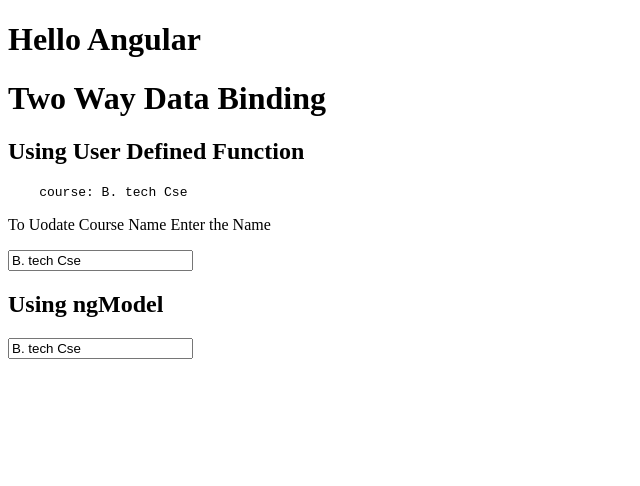
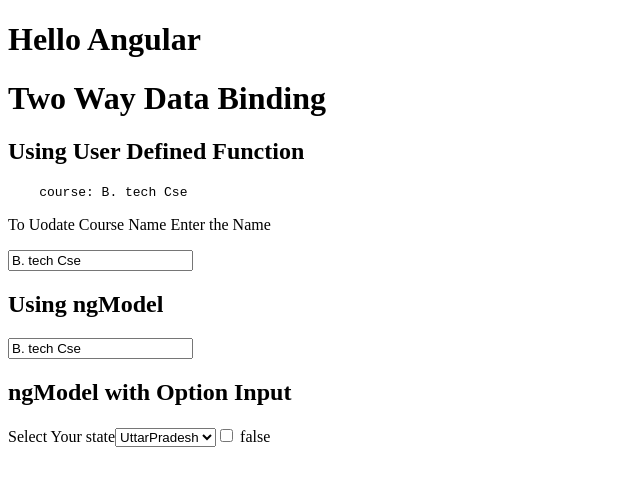
Before and after one commit to sachindigharra/HelloAngular, an Angular app: page / in a window 1280 px wide. Shown: the top 486 px of the page, without its empty margins (0-640 px from the left). Built offline with nearby package versions, Linux system fonts and the light colour scheme.

Commit message:
add Example

```diff
--- a/src/app/app.html
+++ b/src/app/app.html
@@ -11,3 +11,15 @@
 
 <h2>Using ngModel </h2>
 <input type="text" [(ngModel)]="courseName">
+
+<h2>ngModel with Option Input</h2>
+<label for="#state">Select Your state</label>
+<select name="state" id="#state" >
+    <option value="UttarPradesh">UttarPradesh</option>
+    <option value="Bihar">Bihar</option>
+    <option value="Bengaluru">Bengaluru</option>
+    <option value="Hyderabad">Hyderabad</option>
+     <option value="other">other</option>
+</select>
+<input type="checkbox" [(ngModel)]="isIndian">
+{{isIndian}}
--- a/src/app/app.ts
+++ b/src/app/app.ts
@@ -11,6 +11,8 @@
 export class App {
   protected title = 'AngularBasic-app';
   courseName:String="B. tech Cse";
+  stateName:String="Bihar";
+  isIndian:boolean=false;
  changeCourseName(event: Event): void {
     const input = event.target as HTMLInputElement;
     this.courseName = input.value;
```
